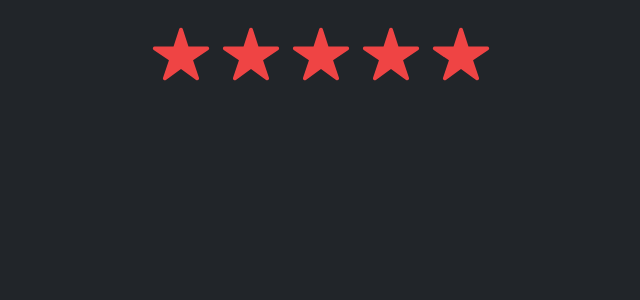
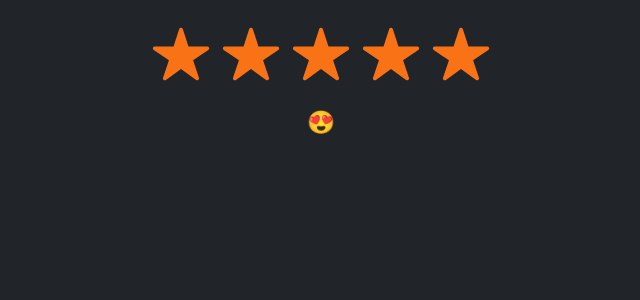
Before and after one commit to encoderit-rafi/use_popcorn, a React (Vite) app: page / in a window 1280 px wide. Shown: the top 300 px of the page, without its empty margins (319-959 px from the left). Built offline with nearby package versions, Linux system fonts and the light colour scheme.

Commit message:
commit-6

```diff
--- a/index.html
+++ b/index.html
@@ -2,7 +2,11 @@
 <html lang="en">
   <head>
     <meta charset="UTF-8" />
-    <link rel="icon" type="image/svg+xml" href="/popcorn.svg" />
+    <link
+      rel="icon"
+      type="image/svg+xml"
+      href="./src/assets/Icons/Popcorn.jsx"
+    />
     <meta name="viewport" content="width=device-width, initial-scale=1.0" />
     <title>usePopcorn</title>
   </head>
--- a/src/App.jsx
+++ b/src/App.jsx
@@ -77,8 +77,9 @@ export default function App() {
       <StarRating
         defaultRating={5}
         maxRating={5}
-        iconClass="cursor-pointer text-red-500"
+        iconClass="cursor-pointer text-orange-500"
         textClass="hidden"
+        messages={["😒", "😐", "🙂", "😊", "😍"]}
       />
     </>
   );
--- a/src/components/StarRating.jsx
+++ b/src/components/StarRating.jsx
@@ -1,11 +1,14 @@
 import { useState } from "react";
 import Star from "../assets/Icons/Star.jsx";
 import StarOutline from "../assets/Icons/StarOutline.jsx";
+import PropTypes from "prop-types";
+
 const StarRating = ({
   maxRating = 5,
   iconClass = "",
   textClass = "",
   defaultRating = 0,
+  messages = [],
 }) => {
   const [rating, setRating] = useState(
     defaultRating <= maxRating ? defaultRating : 0
@@ -20,6 +23,7 @@ const StarRating = ({
 
   return (
     <>
+      <div className="">
         <div className="flex items-center justify-center space-x-8">
           <div
             className="flex items-center justify-center space-x-4 "
@@ -50,8 +54,18 @@ const StarRating = ({
             {data || ""}
           </span>
         </div>
+        <p className="text-4xl text-center mt-10">
+          {messages.length == maxRating ? messages[data - 1] : ""}
+        </p>
+      </div>
     </>
   );
 };
-
+StarRating.propTypes = {
+  maxRating: PropTypes.number,
+  defaultRating: PropTypes.number,
+  iconClass: PropTypes.string,
+  textClass: PropTypes.string,
+  messages: PropTypes.array,
+};
 export default StarRating;
```
Lines whose indentation alone changed are shown as unchanged.
